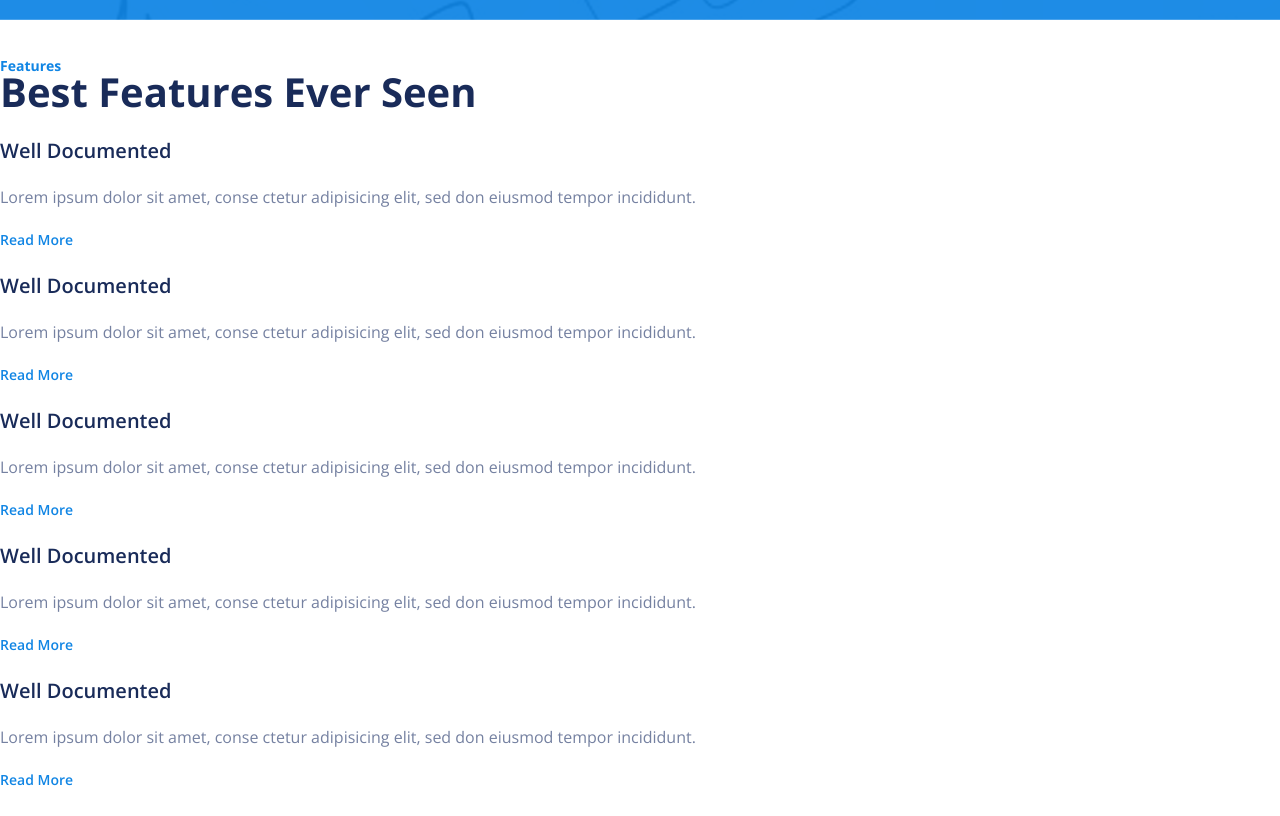
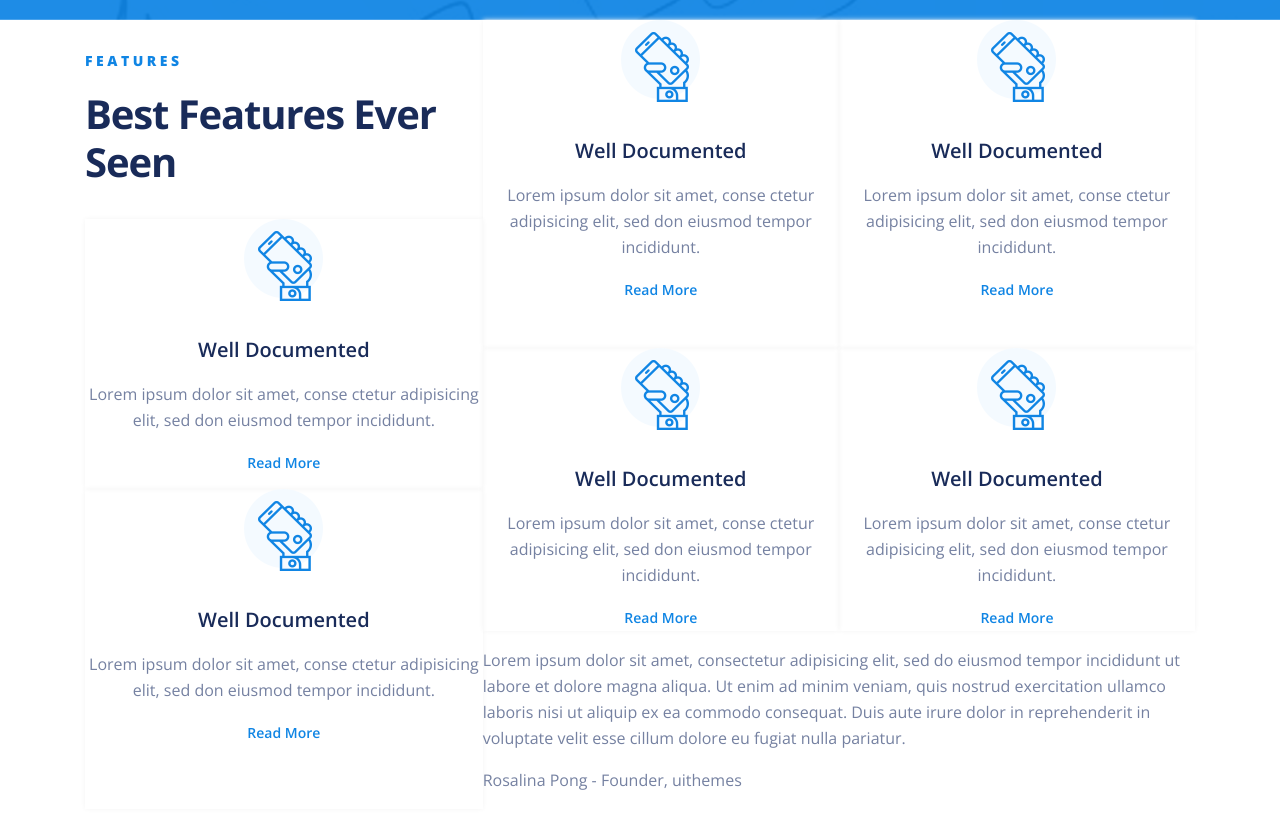
Before and after one commit to baidach/Limpon, a plain HTML site: page index.html in a window 1280 px wide. Shown: the part 1260-2076 px from the top of the page. Drawn offline with nearby package versions, Linux system fonts and the light colour scheme.

Commit message:
lesson 9

```diff
--- a/css/style.css
+++ b/css/style.css
@@ -149,6 +149,40 @@ h1 {
 .btn-group a + a {
     margin-left: 15px;
 }
+.grid {
+    display: grid;
+    grid-template-areas:    "a b c"
+                            "d b c"
+                            "d f g"
+                            "e f g"
+                            "e h h";
+    max-width: 1110px;
+    margin: 0 auto;
+}
+.grid-title {
+    grid-area: a;
+}
+.grid-item-1 {
+    grid-area: b;
+}
+.grid-item-2 {
+    grid-area: c;
+}
+.grid-item-3 {
+    grid-area: d;
+}
+.grid-item-4 {
+    grid-area: e;
+}
+.grid-item-5 {
+    grid-area: f;
+}
+.grid-item-6 {
+    grid-area: g;
+}
+.grid-text {
+    grid-area: h;
+}
 .grid h2 {
     font-size: 40px;
     color: #192b59;
@@ -159,10 +193,15 @@ h1 {
     color: #1085e4;
     display: block;
 }
+.grid-item {
+    text-align: center;
+    box-shadow: 0 0 5px #f4f4f4;
+}
 .grid-item h3 {
     font-size: 20px;
     font-weight: 600;
     color: #192b59;
+    margin-bottom: 18px;
 }
 .grid-item a {
     font-size: 14px;
@@ -189,6 +228,42 @@ h1 {
     color: #bacbdc;
     margin-bottom: 23px;
     letter-spacing: 0px;
+}
+.grid-icon {
+    background-repeat: no-repeat;
+    display: block;
+    margin: 0 auto 36px;
+
+}
+.grid-icon-1 {
+    background-image: url(../img/icon1.png);
+    width: 79px;
+    height: 82px;
+}
+.grid-icon-2 {
+    background-image: url(../img/icon1.png);
+    width: 79px;
+    height: 82px;
+}
+.grid-icon-3 {
+    background-image: url(../img/icon1.png);
+    width: 79px;
+    height: 82px;
+}
+.grid-icon-4 {
+    background-image: url(../img/icon1.png);
+    width: 79px;
+    height: 82px;
+}
+.grid-icon-5 {
+    background-image: url(../img/icon1.png);
+    width: 79px;
+    height: 82px;
+}
+.grid-icon-6 {
+    background-image: url(../img/icon1.png);
+    width: 79px;
+    height: 82px;
 }
 .screen {
     margin-top: 36px;
--- a/index.html
+++ b/index.html
@@ -56,44 +56,44 @@
     </div>
     <div class="page-grid">
         <div class="grid">
-            <h2><span>Features</span>Best Features Ever Seen</h2>
-            <div class="grid-item">
-                <div></div>
+            <h2 class="grid-title title-40"><span>Features</span>Best Features Ever Seen</h2>
+            <div class="grid-item grid-item-1">
+                <div class="grid-icon grid-icon-1"></div>
                 <h3>Well Documented</h3>
                 <p>Lorem ipsum dolor sit amet, conse ctetur adipisicing elit, sed don eiusmod tempor incididunt.</p>
                 <a href="">Read More</a>
             </div>
-            <div class="grid-item">
-                <div></div>
+            <div class="grid-item grid-item-2">
+                <div class="grid-icon grid-icon-2"></div>
                 <h3>Well Documented</h3>
                 <p>Lorem ipsum dolor sit amet, conse ctetur adipisicing elit, sed don eiusmod tempor incididunt.</p>
                 <a href="">Read More</a>
             </div>
-            <div class="grid-item">
-                <div></div>
+            <div class="grid-item grid-item-3">
+                <div class="grid-icon grid-icon-3"></div>
                 <h3>Well Documented</h3>
                 <p>Lorem ipsum dolor sit amet, conse ctetur adipisicing elit, sed don eiusmod tempor incididunt.</p>
                 <a href="">Read More</a>
             </div>
-            <div class="grid-item">
-                <div></div>
+            <div class="grid-item grid-item-4">
+                <div class="grid-icon grid-icon-4"></div>
                 <h3>Well Documented</h3>
                 <p>Lorem ipsum dolor sit amet, conse ctetur adipisicing elit, sed don eiusmod tempor incididunt.</p>
                 <a href="">Read More</a>
             </div>
-            <div class="grid-item">
-                <div></div>
+            <div class="grid-item grid-item-5">
+                <div class="grid-icon grid-icon-5"></div>
                 <h3>Well Documented</h3>
                 <p>Lorem ipsum dolor sit amet, conse ctetur adipisicing elit, sed don eiusmod tempor incididunt.</p>
                 <a href="">Read More</a>
             </div>
-            <div class="grid-item">
-                <div></div>
+            <div class="grid-item grid-item-6">
+                <div class="grid-icon grid-icon-6"></div>
                 <h3>Well Documented</h3>
                 <p>Lorem ipsum dolor sit amet, conse ctetur adipisicing elit, sed don eiusmod tempor incididunt.</p>
                 <a href="">Read More</a>
             </div>
-            <div>
+            <div class="grid-text">
                 <p>Lorem ipsum dolor sit amet, consectetur adipisicing elit, sed do eiusmod tempor incididunt ut labore et dolore magna aliqua. Ut enim ad minim veniam, quis nostrud exercitation ullamco laboris nisi ut aliquip ex ea commodo consequat. Duis aute irure dolor in reprehenderit in voluptate velit esse cillum dolore eu fugiat nulla pariatur.</p>
                 <p><span>Rosalina Pong</span> - Founder, uithemes</p>
             </div>
```
Also changed, not shown: img/icon1.png (added).
